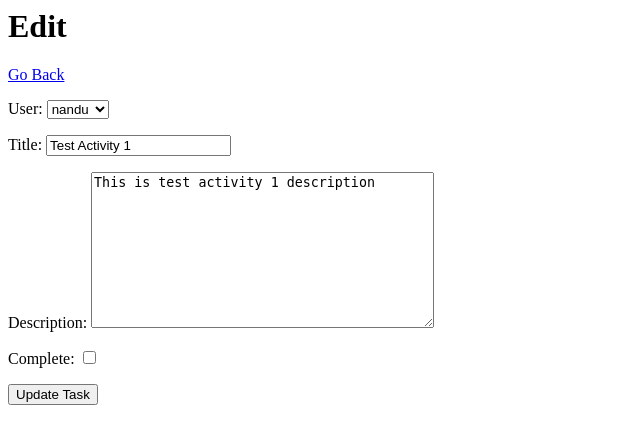
After one commit to ananduv2/crm, a Django app: page /activity/edit/1/ in a window 1280 px wide. The commit adds this page. Shown: the top 444 px of the page, without its empty margins (0-640 px from the left). Run offline with Django 3.2, Linux system fonts and the light colour scheme; data comes from the database, SQL or seed files in the repository.

Commit message:
Edit option tested once

```diff
--- a/base/views.py
+++ b/base/views.py
@@ -7,6 +7,17 @@ from django.urls import reverse_lazy
 
 from .models import Activity
 # Create your views here.
+
+
+#Class to list all activities
 class ActivityList(ListView):
     model = Activity
     context_object_name = 'activities'
+
+
+#Class to update an activity
+class ActivityUpdate(UpdateView):
+    model = Activity
+    fields = '__all__'
+    success_url = reverse_lazy('activities')
+    template_name = 'base/edit.html'
--- a/crm/urls.py
+++ b/crm/urls.py
@@ -15,9 +15,11 @@ Including another URLconf
 """
 from django.contrib import admin
 from django.urls import path
+from django.conf.urls import include
 from base import views as baseview
 
 urlpatterns = [
     path('admin/', admin.site.urls),
-    path('',baseview.ActivityList.as_view(),name='activities')
+    path('',baseview.ActivityList.as_view(),name='activities'),
+    path('activity/edit/<int:pk>/',baseview.ActivityUpdate.as_view(),name='activityupdate'),
 ]
--- a/templates/base/activity_list.html
+++ b/templates/base/activity_list.html
@@ -8,6 +8,9 @@
         <td>
             {{activity.title}}
         </td>
+        <td>
+            <a href="{% url 'activityupdate' activity.id %}">Edit</a>
+        </td>
     </tr>
     {% endfor %}
 </table>
--- /dev/null
+++ b/templates/base/edit.html
@@ -0,0 +1,7 @@
+<h1>Edit</h1>
+<a href="{% url 'activities' %}">Go Back</a>
+<form method="post" action="">
+    {% csrf_token %}
+    {{form.as_p}}
+    <input type="submit" value="Update Task">
+</form>
```
